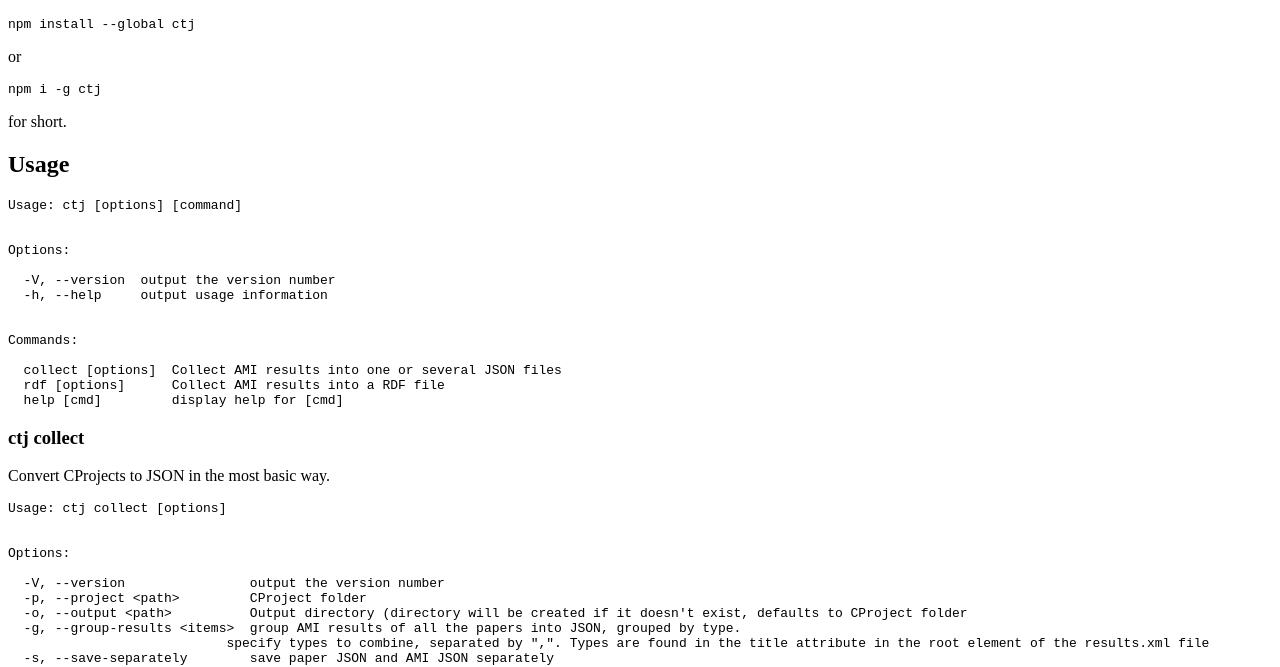
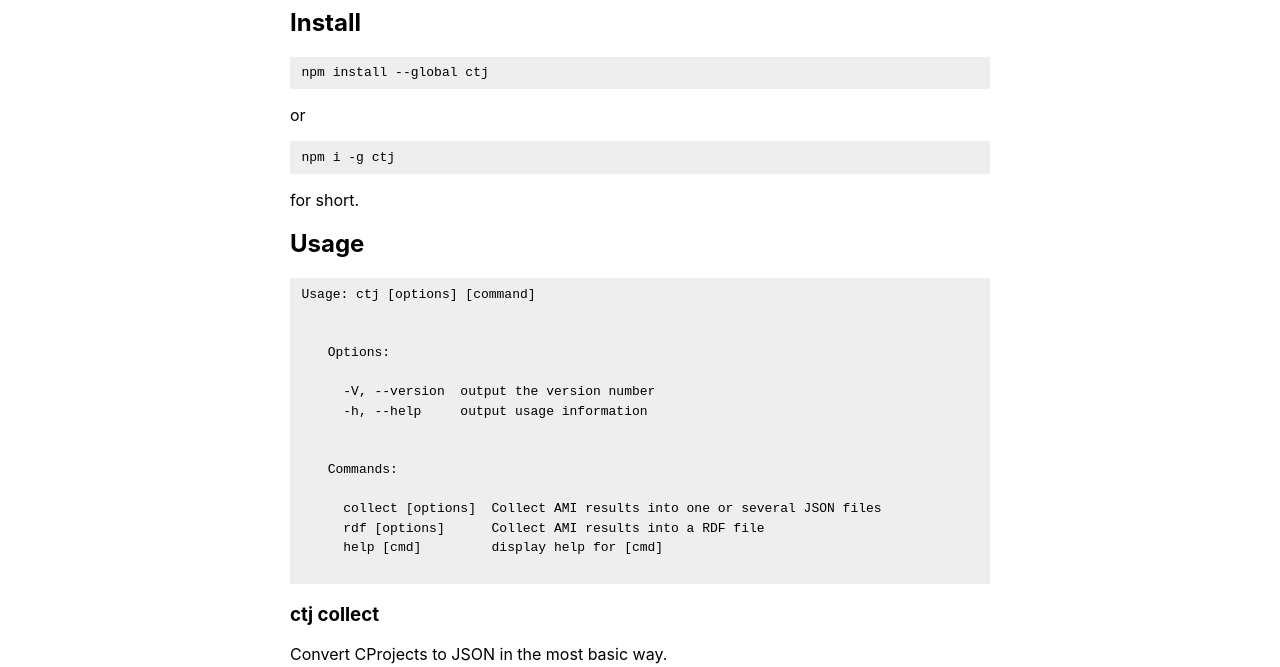
Before and after one commit to larsgw/ctj, a plain HTML site: page index.html in a window 1280 px wide. Shown: the part 379-1046 px from the top of the page. Drawn offline with Linux system fonts and the light colour scheme.

Commit message:
style(index): Add styling

```diff
--- a/index.html
+++ b/index.html
@@ -1,3 +1,32 @@
+<!DOCTYPE html>
+<html>
+  <head>
+    <title>ctj</title>
+    <meta charset="utf8" />
+    <style>
+body {
+  margin: 0 auto;
+  max-width: 700px;
+  font-family: -apple-system, BlinkMacSystemFont, "Segoe UI", Roboto, "Helvetica Neue", Arial, sans-serif;
+}
+body * {
+  overflow-x: auto;
+}
+pre, code {
+  background-color: #eee;
+  line-height: 1.5em;
+}
+pre {
+  padding: 0.5em;
+}
+code {
+  padding: 0 5px;
+}
+    </style>
+  </head>
+  <body>
+<a href="https://github.com/larsgw/ctj"><img style="position: absolute; top: 0; right: 0; border: 0;" src="https://camo.githubusercontent.com/38ef81f8aca64bb9a64448d0d70f1308ef5341ab/68747470733a2f2f73332e616d617a6f6e6177732e636f6d2f6769746875622f726962626f6e732f666f726b6d655f72696768745f6461726b626c75655f3132313632312e706e67" alt="Fork me on GitHub" data-canonical-src="https://s3.amazonaws.com/github/ribbons/forkme_right_darkblue_121621.png"></a>
+
     <h1 id="ctj">ctj</h1>
 
     <p><em>CProject to JSON</em></p>
@@ -297,3 +326,5 @@
 type:binomial rdfs:label "Species" .
 type:genus    rdfs:label "Genus" .
     </code></pre>
+  </body>
+</html>
```
Lines whose indentation alone changed are shown as unchanged.
